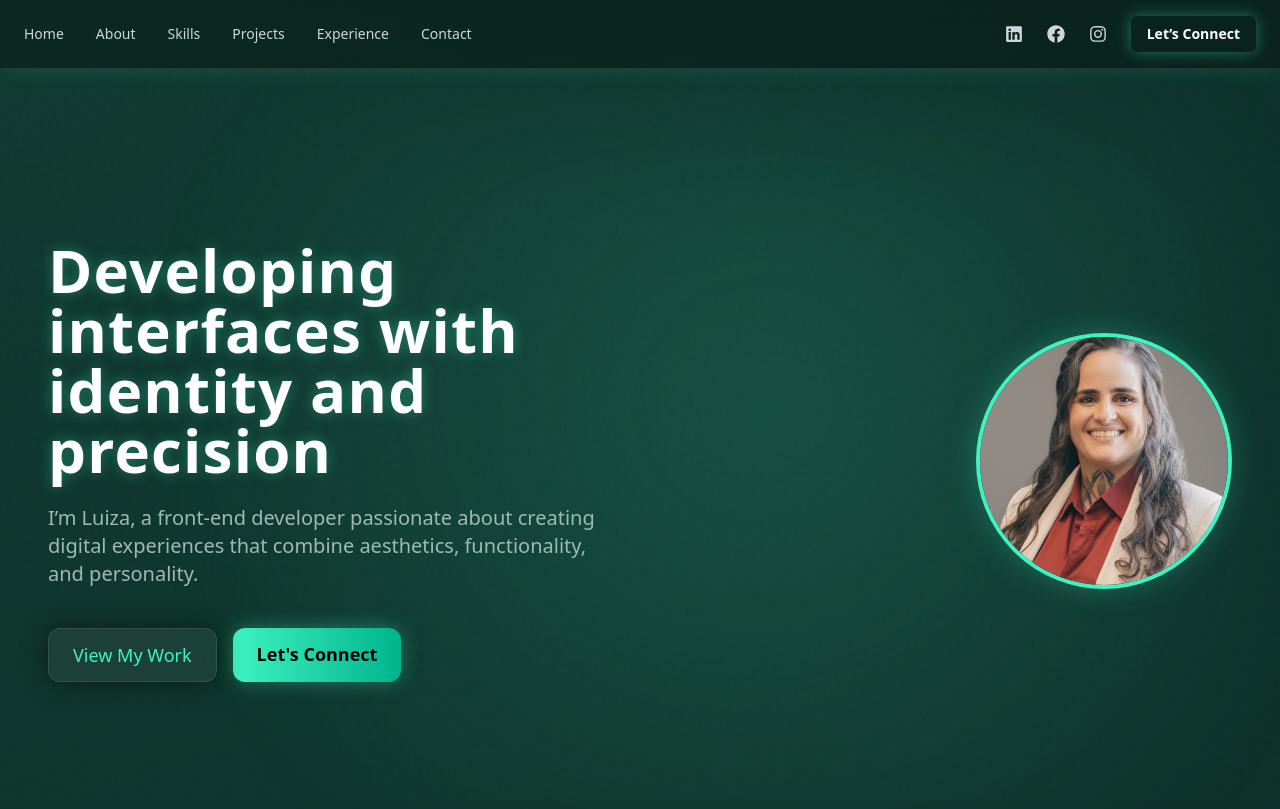
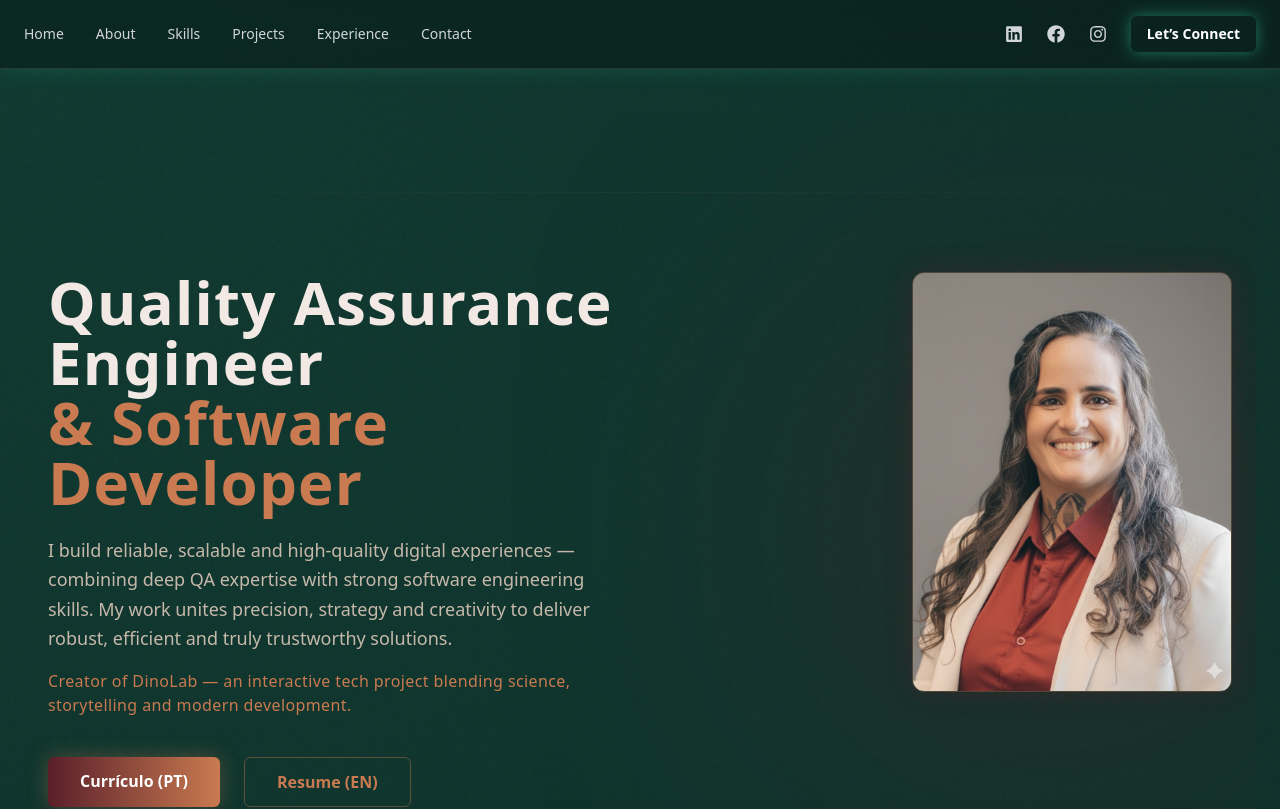
Before and after one commit to andradeg-luiza/personalpage, a React (Vite) app: page / in a window 1280 px wide. Shown: the top 809 px of the page. Built offline with nearby package versions, Linux system fonts and the light colour scheme.

Commit message:
feat(hero): enable PT/EN CV downloads and wire profile image using Bordeaux-Tech hero layout

```diff
--- a/src/sections/hero/hero.tsx
+++ b/src/sections/hero/hero.tsx
@@ -1,67 +1,127 @@
-import profile from "../../assets/images/profile.jpg";
+import { motion } from "framer-motion";
+import profileImg from "../../assets/images/profile.jpg";
 
 export default function Hero() {
   return (
     <section
       id="hero"
-      className="relative grid grid-cols-1 md:grid-cols-2 items-center gap-12 pt-32 pb-40 soft-container"
+      className="
+        relative overflow-hidden
+        pt-40 pb-32 px-6
+        max-w-7xl mx-auto
+      "
     >
-      {/* Glow técnico esverdeado */}
+      {/* Glow bordô metálico atrás da foto */}
       <div
         className="
-          absolute inset-0 -z-10
-          bg-[radial-gradient(circle_at_60%_40%,rgba(62,243,192,0.22),transparent_70%)]
-          blur-3xl opacity-70
+          absolute right-0 top-1/2 -translate-y-1/2
+          w-[420px] h-[420px]
+          bg-[#5A1F2A]/40
+          blur-[140px]
+          rounded-full
+          pointer-events-none
         "
-      />
+      ></div>
+
+      {/* Linhas tech sutis */}
+      <div className="absolute inset-0 opacity-[0.07] pointer-events-none">
+        <div className="absolute top-20 left-0 w-full h-px bg-gradient-to-r from-transparent via-[#C97A50] to-transparent"></div>
+        <div className="absolute bottom-20 left-0 w-full h-px bg-gradient-to-r from-transparent via-[#C97A50] to-transparent"></div>
+      </div>
+
+      <div className="relative z-10 flex flex-col md:flex-row items-center md:items-start justify-between gap-16">
 
         {/* Texto */}
-      <div className="text-center md:text-left">
-        <h1 className="text-5xl md:text-6xl font-bold leading-tight neon-heading">
-          Developing interfaces with identity and precision
+        <motion.div
+          initial={{ opacity: 0, y: 40 }}
+          whileInView={{ opacity: 1, y: 0 }}
+          transition={{ duration: 0.7, ease: "easeOut" }}
+          viewport={{ once: true }}
+          className="max-w-xl"
+        >
+          <h1
+            className="
+              text-5xl md:text-6xl font-bold leading-tight
+              text-[#F2E9E4]
+            "
+          >
+            Quality Assurance Engineer <br />
+            <span className="text-[#C97A50]">& Software Developer</span>
           </h1>
 
-        <p className="mt-6 text-lg md:text-xl text-[var(--text-muted)]">
-          I’m Luiza, a front-end developer passionate about creating digital experiences that combine aesthetics, functionality, and personality.
+          <p
+            className="
+              text-lg text-[#D9C7B8]/90 leading-relaxed mt-6
+            "
+          >
+            I build reliable, scalable and high‑quality digital experiences —
+            combining deep QA expertise with strong software engineering skills.
+            My work unites precision, strategy and creativity to deliver robust,
+            efficient and truly trustworthy solutions.
           </p>
 
-        <div className="mt-10 flex flex-col sm:flex-row gap-4 justify-center md:justify-start">
-          <a
-            href="#projects"
+          <p
             className="
-              glass-panel glass-panel-hover
-              px-6 py-3 rounded-xl text-lg font-medium
-              transition-all duration-300
-              text-[var(--accent-green)]
+              text-base text-[#C97A50] mt-4 font-medium tracking-wide
             "
           >
-            View My Work
+            Creator of DinoLab — an interactive tech project blending science,
+            storytelling and modern development.
+          </p>
+
+          {/* Botões de currículo */}
+          <div className="flex flex-wrap gap-6 mt-10">
+            <a
+              href="/cv/cv_portuguese.pdf"
+              download
+              className="
+                px-8 py-3 rounded-md text-base font-semibold
+                bg-gradient-to-r from-[#5A1F2A] to-[#C97A50]
+                text-white
+                shadow-[0_0_20px_rgba(201,122,80,0.35)]
+                hover:shadow-[0_0_30px_rgba(201,122,80,0.55)]
+                transition-all
+              "
+            >
+              Currículo (PT)
             </a>
 
             <a
-            href="#contact"
+              href="/cv/cv_english.pdf"
+              download
               className="
-              px-6 py-3 rounded-xl text-lg font-medium
-              bg-gradient-to-r from-[var(--accent-green)] to-[var(--accent-green-dark)]
-              hover:opacity-90 transition-all duration-300
-              shadow-[0_0_20px_rgba(62,243,192,0.35)]
-              text-black font-semibold
+                px-8 py-3 rounded-md text-base font-semibold
+                border border-[#C97A50]/40
+                text-[#C97A50]
+                hover:bg-[#C97A50]/10
+                transition-all
               "
             >
-            Let's Connect
+              Resume (EN)
             </a>
           </div>
-      </div>
+        </motion.div>
 
         {/* Foto */}
-      <div className="flex justify-center md:justify-end">
-        <div className="relative w-64 h-64 rounded-full overflow-hidden border-4 border-[var(--accent-green)] shadow-[0_0_30px_rgba(62,243,192,0.25)]">
+        <motion.div
+          initial={{ opacity: 0, scale: 0.9 }}
+          whileInView={{ opacity: 1, scale: 1 }}
+          transition={{ duration: 0.7, ease: "easeOut", delay: 0.1 }}
+          viewport={{ once: true }}
+          className="
+            relative w-[320px] h-[420px]
+            rounded-xl overflow-hidden
+            border border-[#C97A50]/30
+            shadow-[0_0_25px_rgba(90,31,42,0.35)]
+          "
+        >
           <img
-            src={profile}
-            alt="Luiza"
+            src={profileImg}
+            alt="Luiza Andrade"
             className="w-full h-full object-cover"
           />
-        </div>
+        </motion.div>
+
       </div>
     </section>
   );
```
Also changed, not shown: 2 other files (tests, documents, lock files or other folders). Lines whose indentation alone changed are shown as unchanged.
